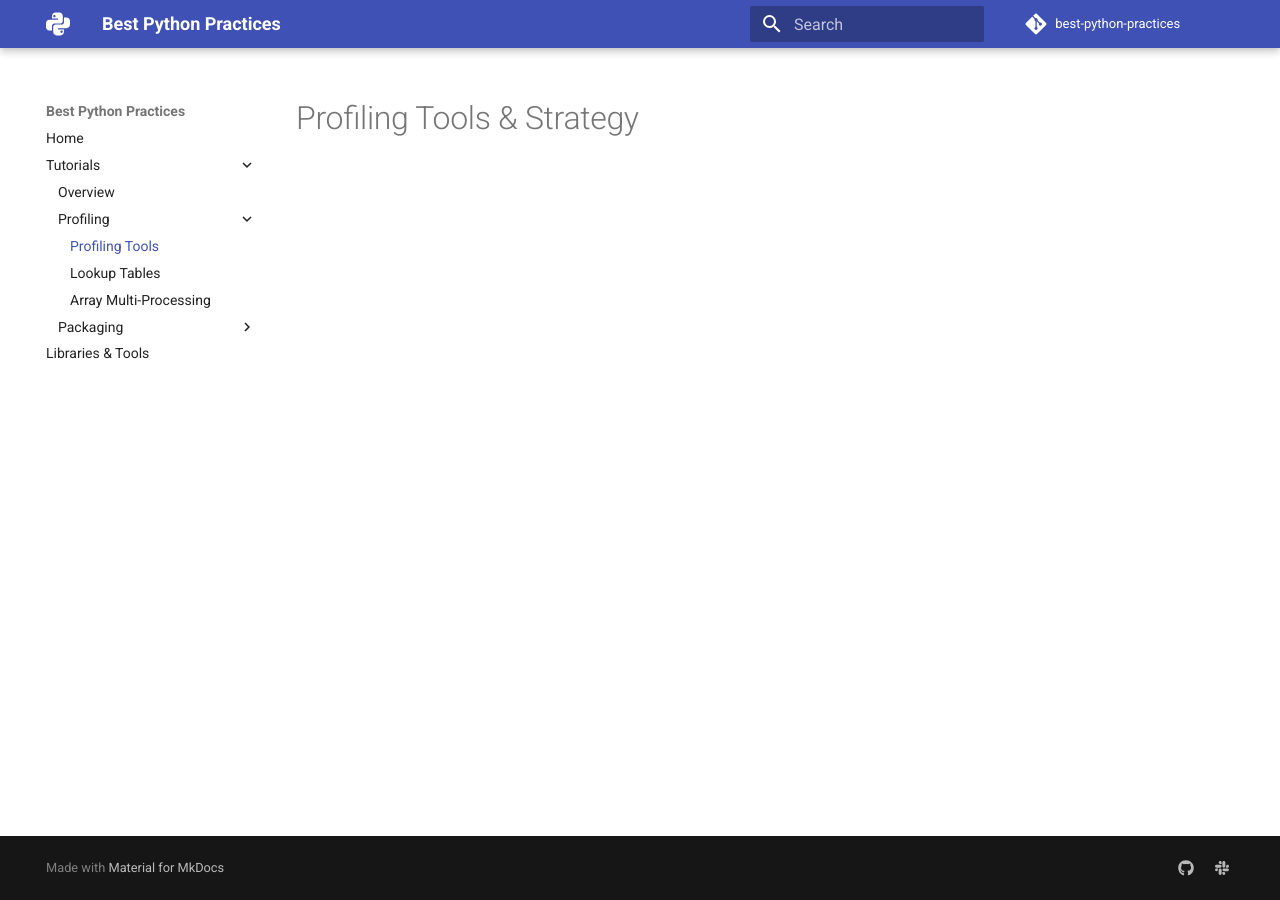
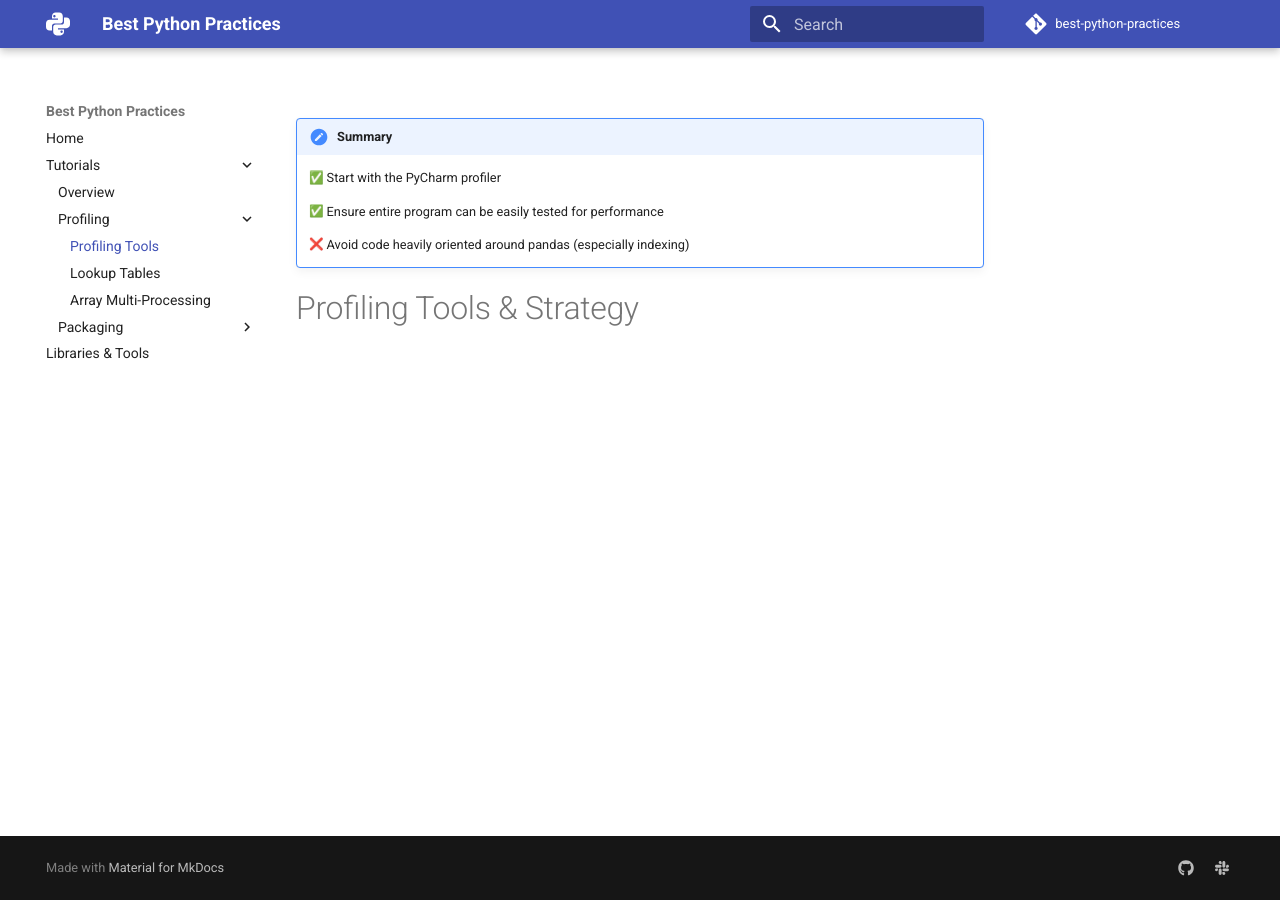
Before and after one commit to felixgao/python-best-practices, an MkDocs documentation site: the page built from docs/tutorials/performance/profiling_tools.md, in a window 1280 px wide. Built offline with MkDocs 1.6.1 and Material for MkDocs 9.7.7, drawn with Linux system fonts in a browser that asks for light colours; emoji names are drawn with the system emoji font.

Commit message:
Added section summaries

```diff
--- a/docs/tutorials/performance/profiling_tools.md
+++ b/docs/tutorials/performance/profiling_tools.md
@@ -1 +1,10 @@
+!!! Summary
+
+    :white_check_mark: Start with the PyCharm profiler
+
+    :white_check_mark: Ensure entire program can be easily tested for performance
+
+    :x: Avoid code heavily oriented around pandas (especially indexing)
+
+
 # Profiling Tools & Strategy
```
Also changed, not shown: docs/tutorials/performance/array_multiprocessing.md (+9 -0 lines), docs/tutorials/performance/lookup_tables.md (+10 -0 lines).
